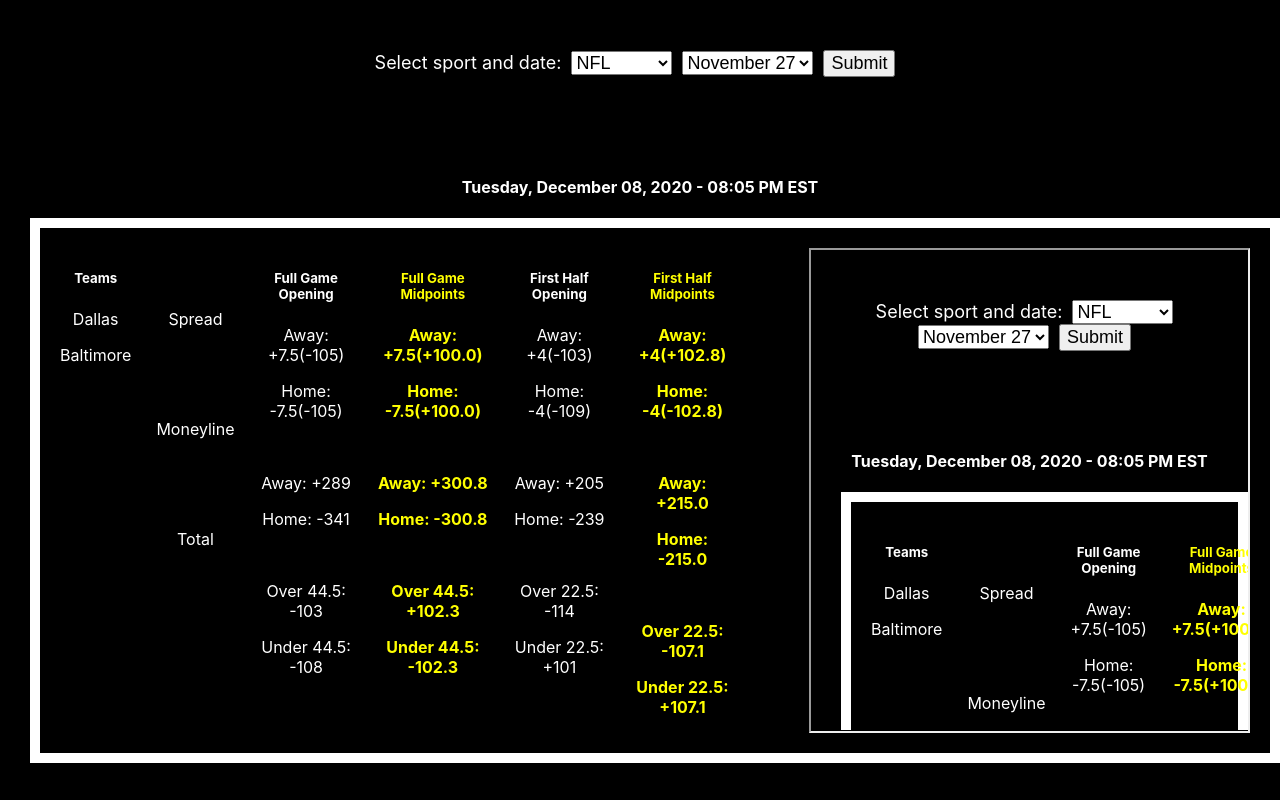
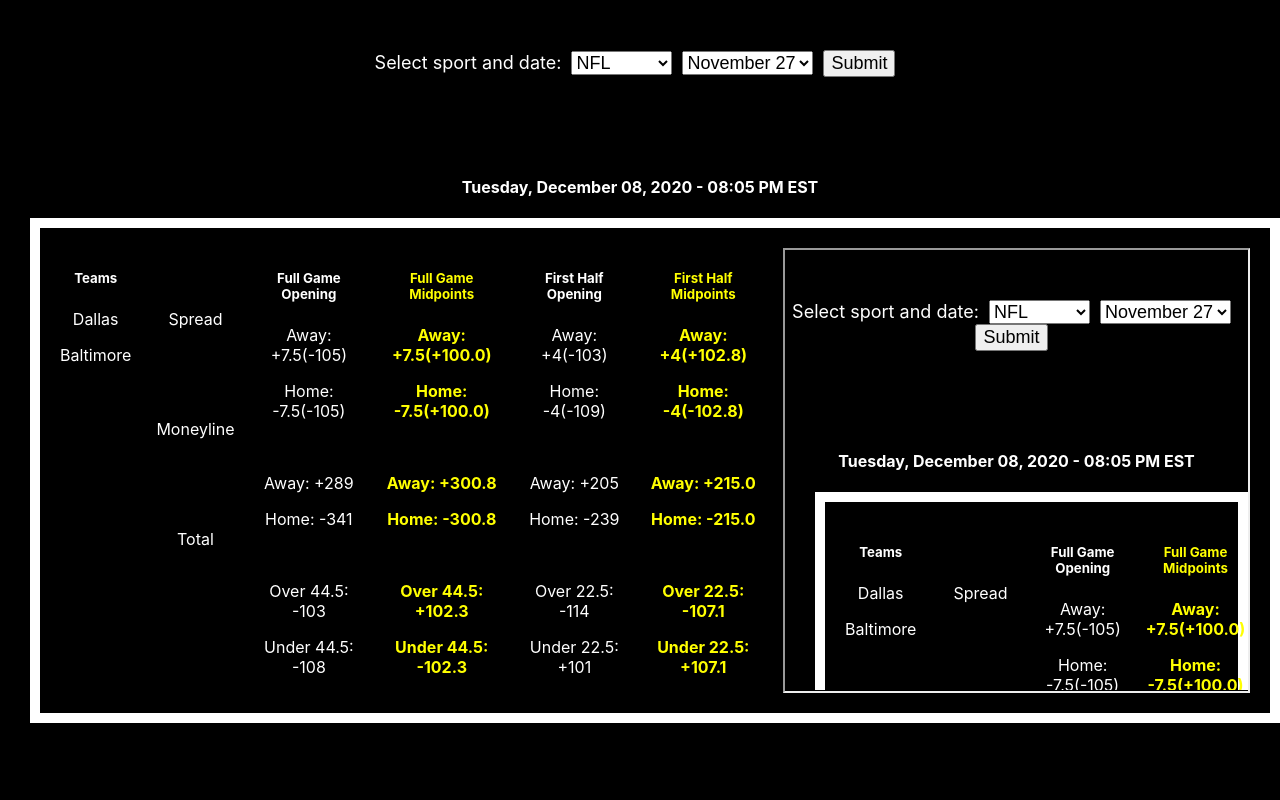
Before and after one commit to aaronw4/sports-web-scraping, a React (Create React App) app in the folder sportsbook/: page / in a window 1280 px wide. Built offline with nearby package versions, Linux system fonts and the light colour scheme.

Commit message:
Adjust position of iFrame

```diff
--- a/sportsbook/src/App.css
+++ b/sportsbook/src/App.css
@@ -35,6 +35,6 @@
   color: yellow;
 }
 .iframe {
-  margin-left: 75px;
+  margin-left: 25px;
   width: 600px;
 }
```
